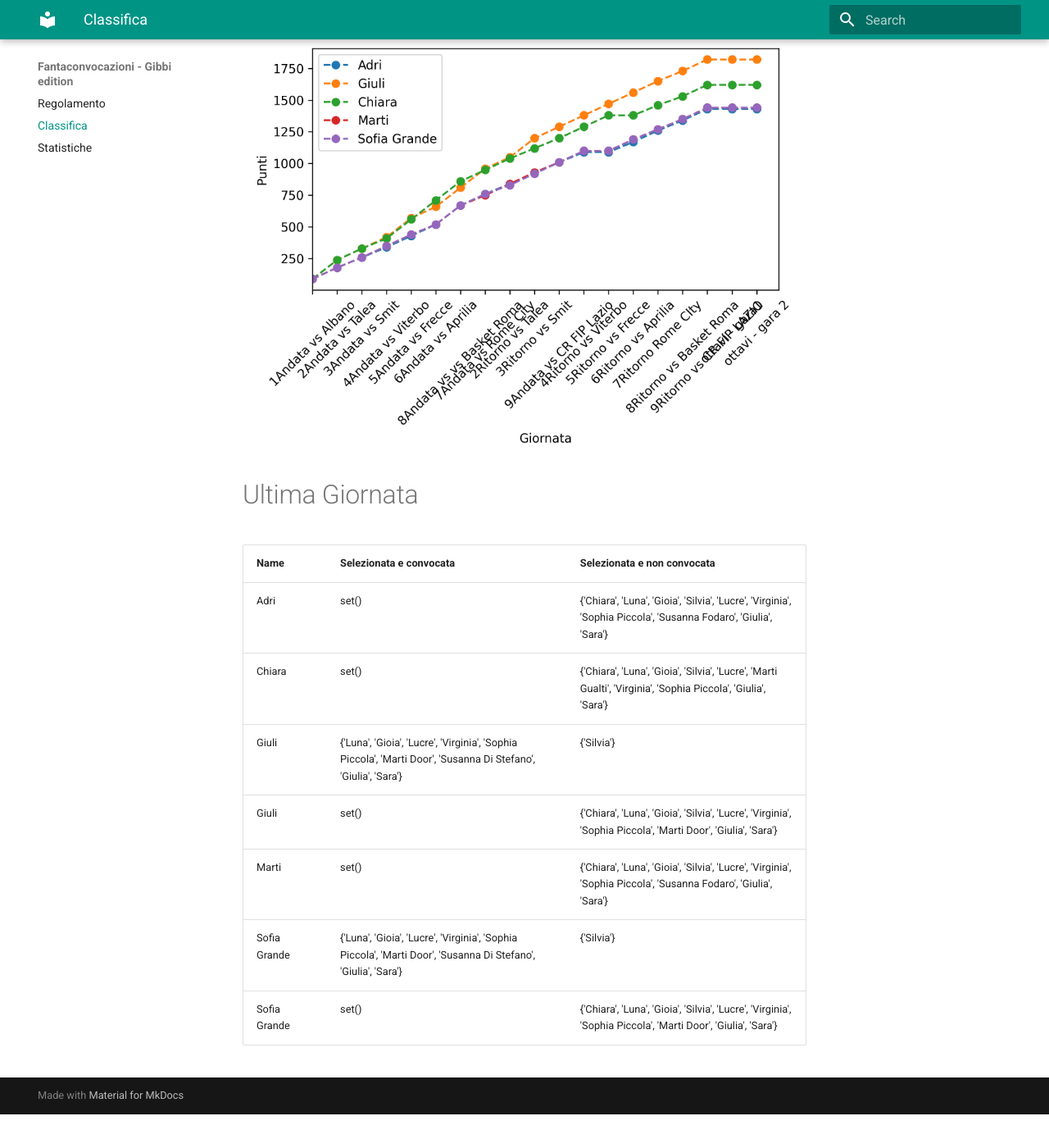
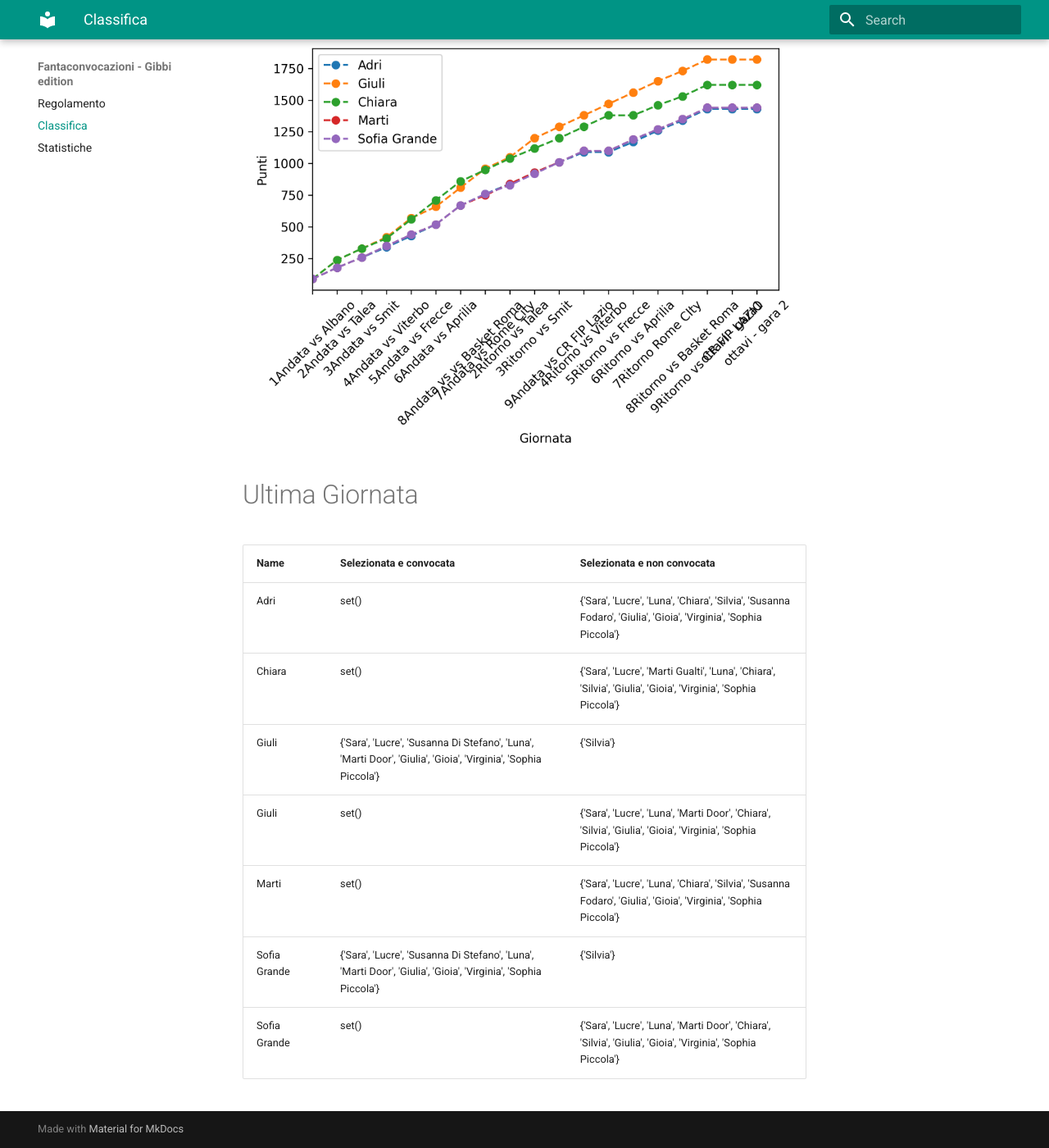
Before and after one commit to martinig94/fantagibbi, an MkDocs documentation site: the page built from docs/Classifica.md, in a window 1280 px wide and 1400 px high, scrolled down 565 px. Shown: the whole window at 82% size. Built offline with MkDocs 1.6.1 and Material for MkDocs 9.7.7, drawn with Linux system fonts in a browser that asks for light colours; before the commit the page ends 1924 px from its top, so only the background shows below that.

Commit message:
Auto-update from main.py

```diff
--- a/docs/Classifica.md
+++ b/docs/Classifica.md
@@ -18,11 +18,11 @@
 <!-- START_TABLE CORRECT -->
 | Name         | Selezionata e convocata                                                                                        | Selezionata e non convocata                                                                                      |
 |:-------------|:---------------------------------------------------------------------------------------------------------------|:-----------------------------------------------------------------------------------------------------------------|
-| Adri         | set()                                                                                                          | {'Chiara', 'Luna', 'Gioia', 'Silvia', 'Lucre', 'Virginia', 'Sophia Piccola', 'Susanna Fodaro', 'Giulia', 'Sara'} |
-| Chiara       | set()                                                                                                          | {'Chiara', 'Luna', 'Gioia', 'Silvia', 'Lucre', 'Marti Gualti', 'Virginia', 'Sophia Piccola', 'Giulia', 'Sara'}   |
-| Giuli        | {'Luna', 'Gioia', 'Lucre', 'Virginia', 'Sophia Piccola', 'Marti Door', 'Susanna Di Stefano', 'Giulia', 'Sara'} | {'Silvia'}                                                                                                       |
-| Giuli        | set()                                                                                                          | {'Chiara', 'Luna', 'Gioia', 'Silvia', 'Lucre', 'Virginia', 'Sophia Piccola', 'Marti Door', 'Giulia', 'Sara'}     |
-| Marti        | set()                                                                                                          | {'Chiara', 'Luna', 'Gioia', 'Silvia', 'Lucre', 'Virginia', 'Sophia Piccola', 'Susanna Fodaro', 'Giulia', 'Sara'} |
-| Sofia Grande | {'Luna', 'Gioia', 'Lucre', 'Virginia', 'Sophia Piccola', 'Marti Door', 'Susanna Di Stefano', 'Giulia', 'Sara'} | {'Silvia'}                                                                                                       |
-| Sofia Grande | set()                                                                                                          | {'Chiara', 'Luna', 'Gioia', 'Silvia', 'Lucre', 'Virginia', 'Sophia Piccola', 'Marti Door', 'Giulia', 'Sara'}     |
+| Adri         | set()                                                                                                          | {'Sara', 'Lucre', 'Luna', 'Chiara', 'Silvia', 'Susanna Fodaro', 'Giulia', 'Gioia', 'Virginia', 'Sophia Piccola'} |
+| Chiara       | set()                                                                                                          | {'Sara', 'Lucre', 'Marti Gualti', 'Luna', 'Chiara', 'Silvia', 'Giulia', 'Gioia', 'Virginia', 'Sophia Piccola'}   |
+| Giuli        | {'Sara', 'Lucre', 'Susanna Di Stefano', 'Luna', 'Marti Door', 'Giulia', 'Gioia', 'Virginia', 'Sophia Piccola'} | {'Silvia'}                                                                                                       |
+| Giuli        | set()                                                                                                          | {'Sara', 'Lucre', 'Luna', 'Marti Door', 'Chiara', 'Silvia', 'Giulia', 'Gioia', 'Virginia', 'Sophia Piccola'}     |
+| Marti        | set()                                                                                                          | {'Sara', 'Lucre', 'Luna', 'Chiara', 'Silvia', 'Susanna Fodaro', 'Giulia', 'Gioia', 'Virginia', 'Sophia Piccola'} |
+| Sofia Grande | {'Sara', 'Lucre', 'Susanna Di Stefano', 'Luna', 'Marti Door', 'Giulia', 'Gioia', 'Virginia', 'Sophia Piccola'} | {'Silvia'}                                                                                                       |
+| Sofia Grande | set()                                                                                                          | {'Sara', 'Lucre', 'Luna', 'Marti Door', 'Chiara', 'Silvia', 'Giulia', 'Gioia', 'Virginia', 'Sophia Piccola'}     |
 <!-- END_TABLE CORRECT -->
```
